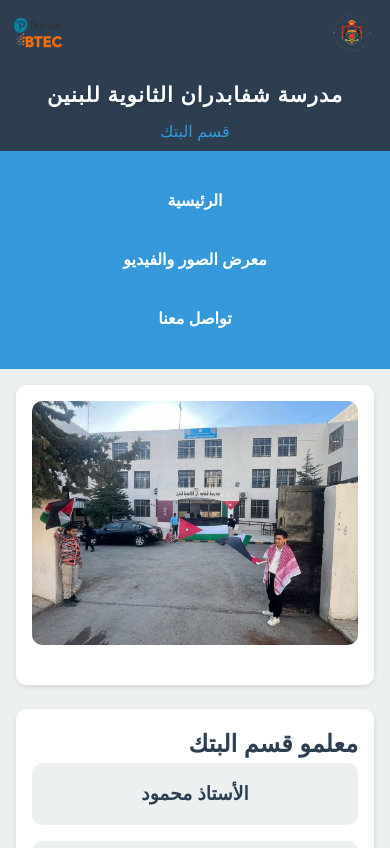
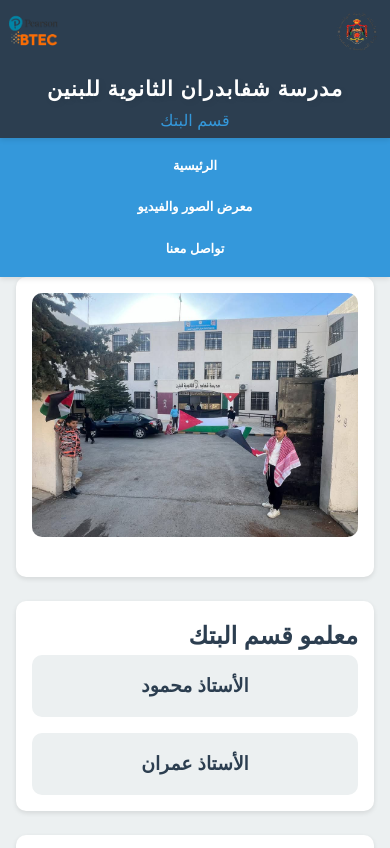
Before and after one commit to bashar543yh/school., a plain HTML site: page index.html in a window 390 px wide. Shown: the top 848 px of the page. Drawn offline with Linux system fonts and the light colour scheme.

Commit message:
Update styles.css

```diff
--- a/styles.css
+++ b/styles.css
@@ -25,7 +25,10 @@ header {
     color: white;
     padding: 0.2rem 0.5rem;
     text-align: center;
-    position: relative;
+    position: sticky;
+    top: 0;
+    z-index: 1000;
+    box-shadow: 0 2px 5px rgba(0,0,0,0.1);
 }
 
 header h1 {
@@ -77,7 +80,9 @@ nav {
     padding: 1rem;
     position: sticky;
     top: 0;
-    z-index: 100;
+    z-index: 999;
+    box-shadow: 0 2px 5px rgba(0,0,0,0.1);
+    text-align: center;
 }
 
 nav ul {
@@ -85,6 +90,8 @@ nav ul {
     justify-content: center;
     list-style: none;
     gap: 2rem;
+    margin: 0;
+    padding: 0;
 }
 
 nav a {
@@ -94,6 +101,8 @@ nav a {
     padding: 0.5rem 1rem;
     border-radius: 5px;
     transition: background-color 0.3s ease;
+    display: inline-block;
+    text-align: center;
 }
 
 nav a:hover {
@@ -104,6 +113,7 @@ main {
     max-width: 1200px;
     margin: 0 auto;
     padding: 2rem;
+    padding-top: 0;
 }
 
 section {
@@ -296,9 +306,13 @@ footer {
 }
 
 @media (max-width: 768px) {
+    header {
+        padding: 0.1rem 0.3rem;
+    }
+
     header h1 {
         font-size: 1.5rem;
-        margin: 0.5rem 0;
+        margin: 0.3rem 0;
     }
 
     header h2 {
@@ -309,20 +323,27 @@ footer {
         width: 70px;
     }
 
-    nav ul {
-        flex-direction: column;
-        gap: 0.5rem;
+    nav {
         padding: 0.5rem;
     }
 
+    nav ul {
+        flex-direction: column;
+        gap: 0.3rem;
+        padding: 0.3rem;
+        align-items: center;
+    }
+
     nav a {
-        display: block;
-        text-align: center;
-        padding: 0.8rem;
+        padding: 0.6rem;
+        font-size: 0.9rem;
+        width: 100%;
+        max-width: 200px;
     }
 
     main {
         padding: 1rem;
+        padding-top: 0;
     }
 
     section {
@@ -364,8 +385,13 @@ footer {
 }
 
 @media (max-width: 480px) {
+    header {
+        padding: 0.1rem 0.2rem;
+    }
+
     header h1 {
         font-size: 1.3rem;
+        margin: 0.2rem 0;
     }
 
     header h2 {
@@ -387,6 +413,16 @@ footer {
     .student-card {
         padding: 0.6rem;
         font-size: 0.8rem;
+    }
+
+    nav {
+        padding: 0.3rem;
+    }
+
+    nav a {
+        padding: 0.5rem;
+        font-size: 0.8rem;
+        max-width: 150px;
     }
 }
 
```
